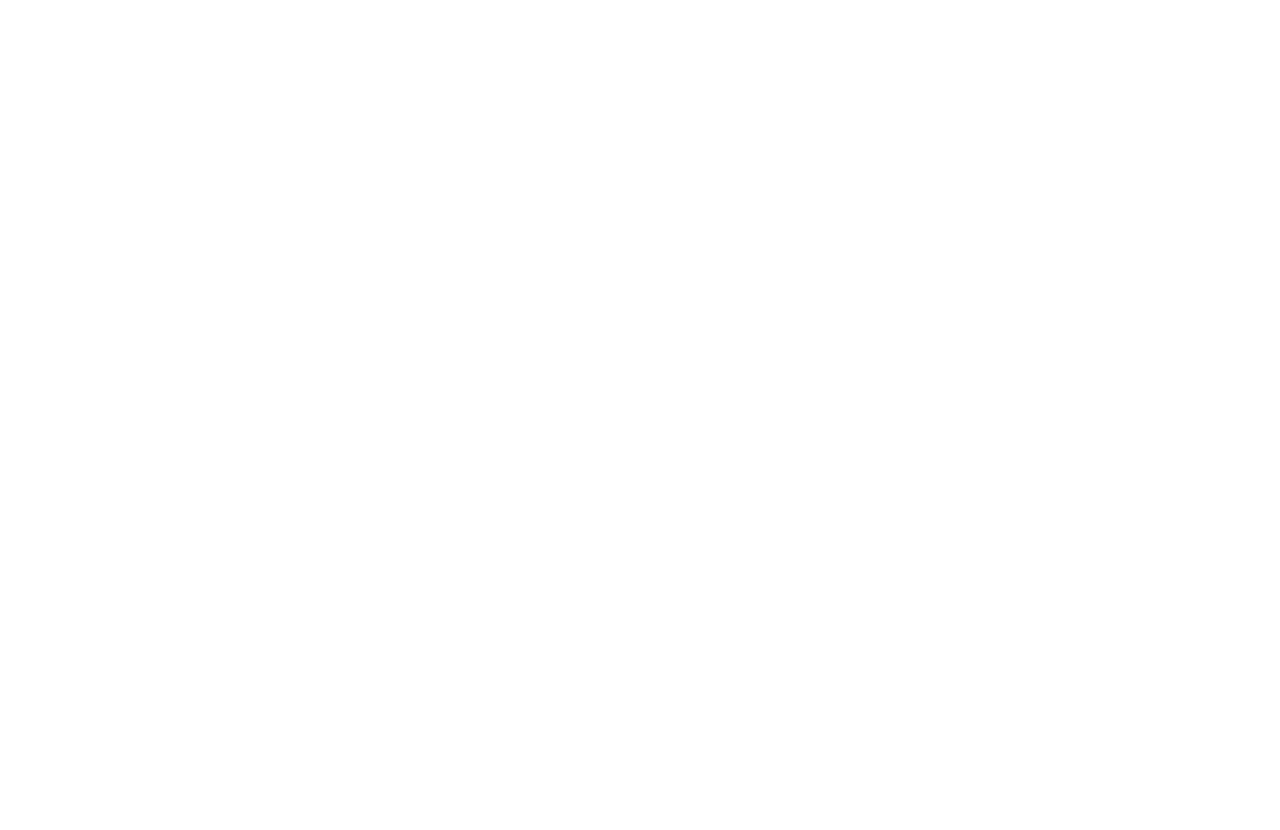
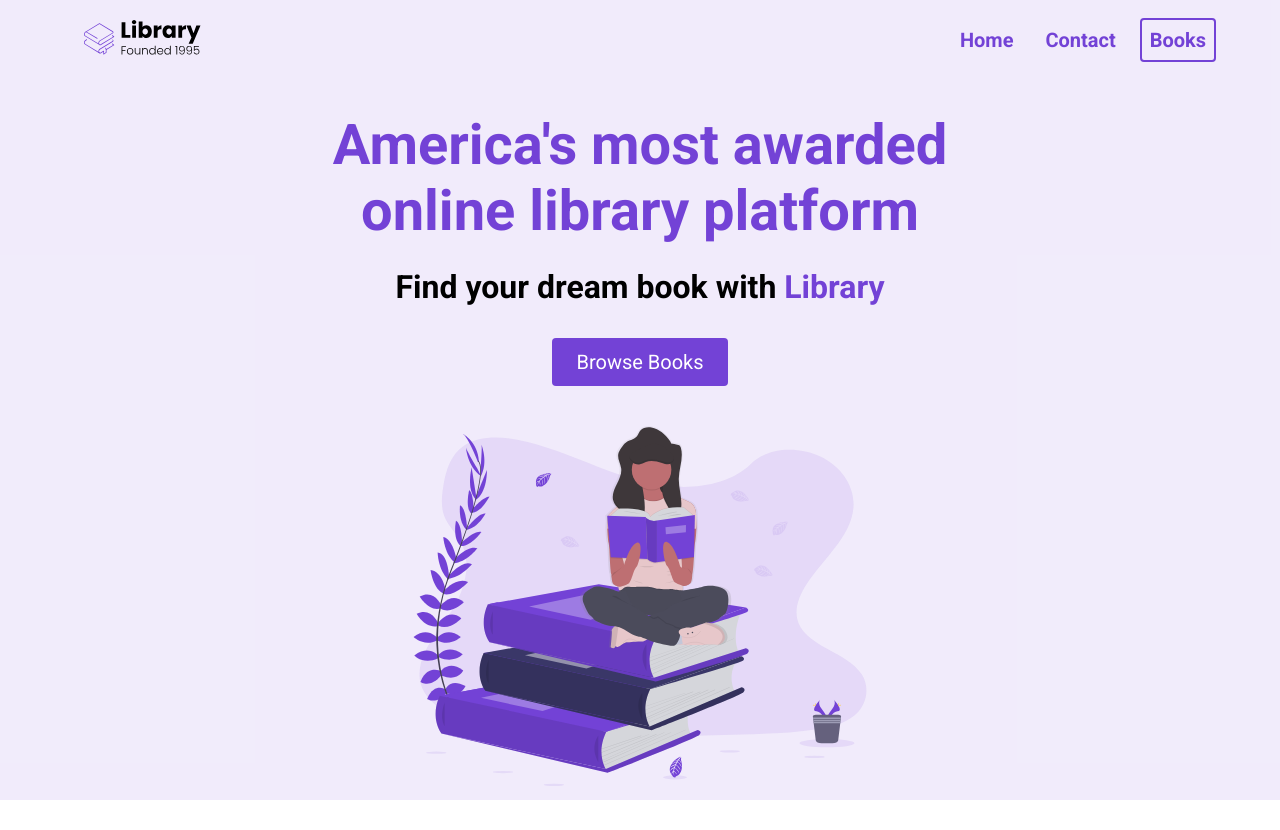
Before and after one commit to michaelimai/library, a plain HTML site: page index.html in a window 1280 px wide. Before the commit the page ends 800 px from the top, so only its background shows below. Drawn offline with Linux system fonts and the light colour scheme.

Commit message:
add html and css for nav bar, header, button, and image

```diff
--- a/index.html
+++ b/index.html
@@ -1,12 +1,37 @@
 <!DOCTYPE html>
 <html lang="en">
-<head>
-    <meta charset="UTF-8">
-    <meta name="viewport" content="width=device-width, initial-scale=1.0">
+  <head>
+    <meta charset="UTF-8" />
+    <meta name="viewport" content="width=device-width, initial-scale=1.0" />
     <title>Library</title>
-    <link rel="stylesheet" href="style.css">
-</head>
-<body>
-
-</body>
+    <link rel="stylesheet" href="style.css" />
+  </head>
+  <body>
+    <section id="landing">
+      <nav>
+        <div class="nav__container">
+          <img class="logo" src="./assets/Library.svg" alt="Library Logo" />
+          <ul class="nav__links">
+            <li><a href="#" class="nav__link">Home</a></li>
+            <li><a href="#contact" class="nav__link">Contact</a></li>
+            <li><a href="#books" class="nav__link nav__link--primary">Books</a></li>
+          </ul>
+        </div>
+      </nav>
+      <header>
+        <div class="header__container">
+          <div class="header__description">
+            <h1>America's most awarded online library platform</h1>
+            <h2>
+              Find your dream book with <span class="purple">Library</span>
+            </h2>
+            <button class="btn">Browse Books</button>
+          </div>
+          <figure class="header__img--wrapper">
+            <img src="./assets/Undraw_Books.svg" alt="Books">
+          </figure>
+        </div>
+      </header>
+    </section>
+  </body>
 </html>
--- a/style.css
+++ b/style.css
@@ -1,7 +1,128 @@
-@import url('https://fonts.googleapis.com/css2?family=Roboto:wght@400;500;700&display=swap');
+@import url("https://fonts.googleapis.com/css2?family=Roboto:wght@400;500;700&display=swap");
 * {
-    padding: 0;
-    margin: 0;
-    box-sizing: border-box;
-    font-family: 'Roboto', sans-serif;
+  padding: 0;
+  margin: 0;
+  box-sizing: border-box;
+  font-family: "Roboto", sans-serif;
 }
+
+nav {
+  height: 80px;
+  display: flex;
+}
+
+img {
+    width: 100%;
+    height: 100%;
+    max-height: 50vh;
+    padding: 20px;
+}
+
+.nav__container {
+  width: 100%;
+  max-width: 1200px;
+  padding: 0 24px;
+  display: flex;
+  justify-content: space-between;
+  align-items: center;
+  margin: 0 auto;
+}
+
+.purple {
+  color: #7342d6;
+}
+
+.logo {
+  width: 160px;
+}
+
+ul {
+  display: flex;
+}
+
+li {
+  list-style-type: none;
+}
+
+.nav__link {
+  margin-left: 16px;
+  text-decoration: none;
+  font-size: 20px;
+  color: #7342d6;
+  font-weight: bold;
+  padding: 8px;
+}
+
+.nav__link:hover {
+  text-decoration: underline;
+}
+
+.nav__link--primary {
+  border: 2px solid #7342d6;
+  border-radius: 4px;
+}
+
+.nav__link--primary:hover {
+  text-decoration: none;
+}
+
+#landing {
+  background-color: rgba(115, 66, 214, 0.1);
+}
+
+header {
+  height: calc(100vh - 80px);
+}
+
+.header__container {
+    padding-top: 32px;
+    width: 100%;
+    max-width: 720px;
+    margin: 0 auto;
+    height: 100%;
+    display: flex;
+    flex-direction: column;
+    justify-content: space-around;
+}
+
+.header__description {
+    display: flex;
+    flex-direction: column;
+    align-items: center;
+}
+
+h1 {
+    font-size: 56px;
+    color: #7342d6;
+    margin-bottom: 24px;
+    text-align: center;
+}
+
+h2 {
+    font-size: 32px;
+    margin-bottom: 32px;
+    text-align: center;
+}
+
+button {
+    cursor: pointer;
+}
+
+button:active {
+    transform: translateY(1px);
+}
+
+.btn {
+    background-color: #7342d6;
+    color: white;
+    padding: 12px 24px;
+    font-size: 20px;
+    border-radius: 4px;
+    border: none;
+}
+
+.header__img--wrapper {
+    padding: 20px;
+}
+
+/*  */
```
